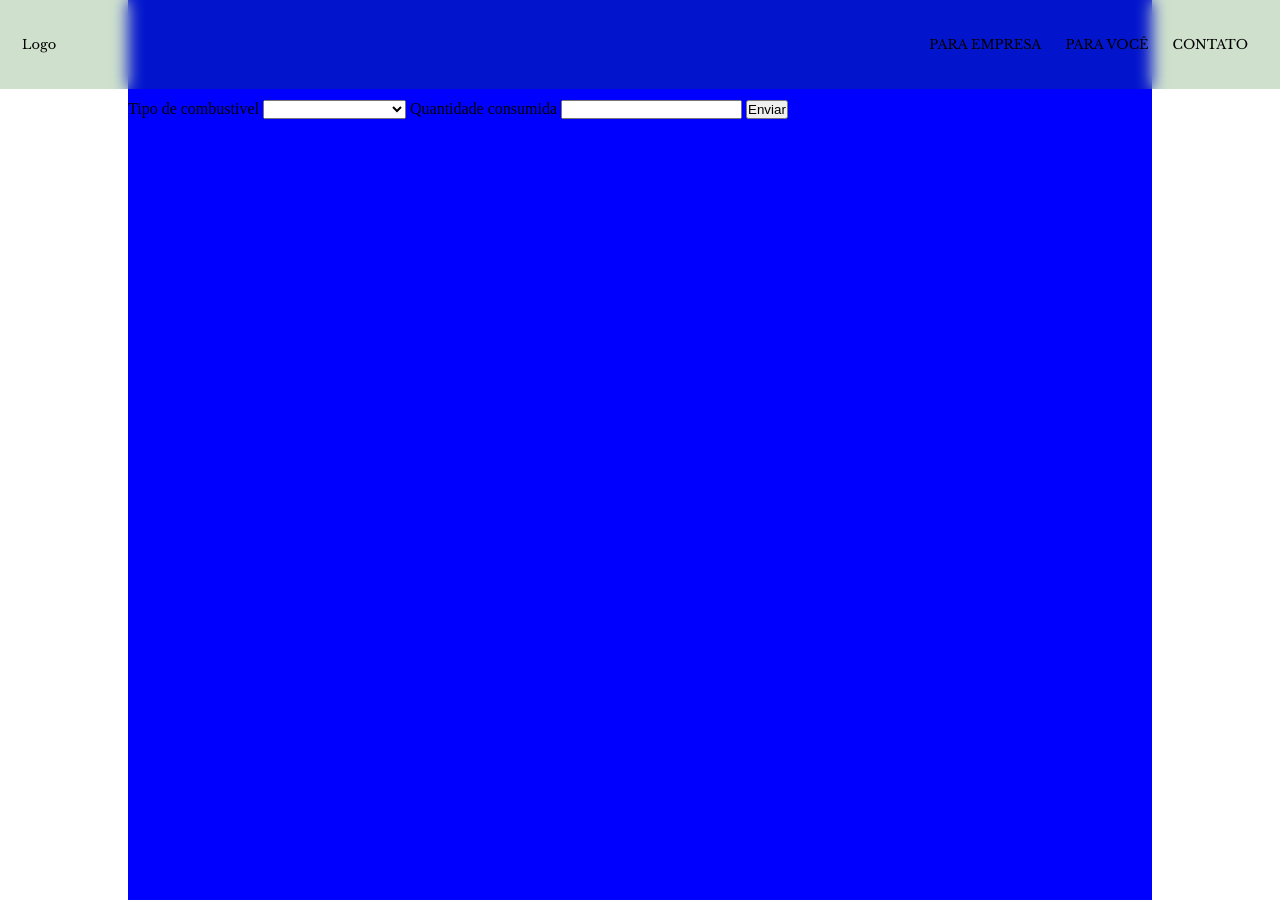
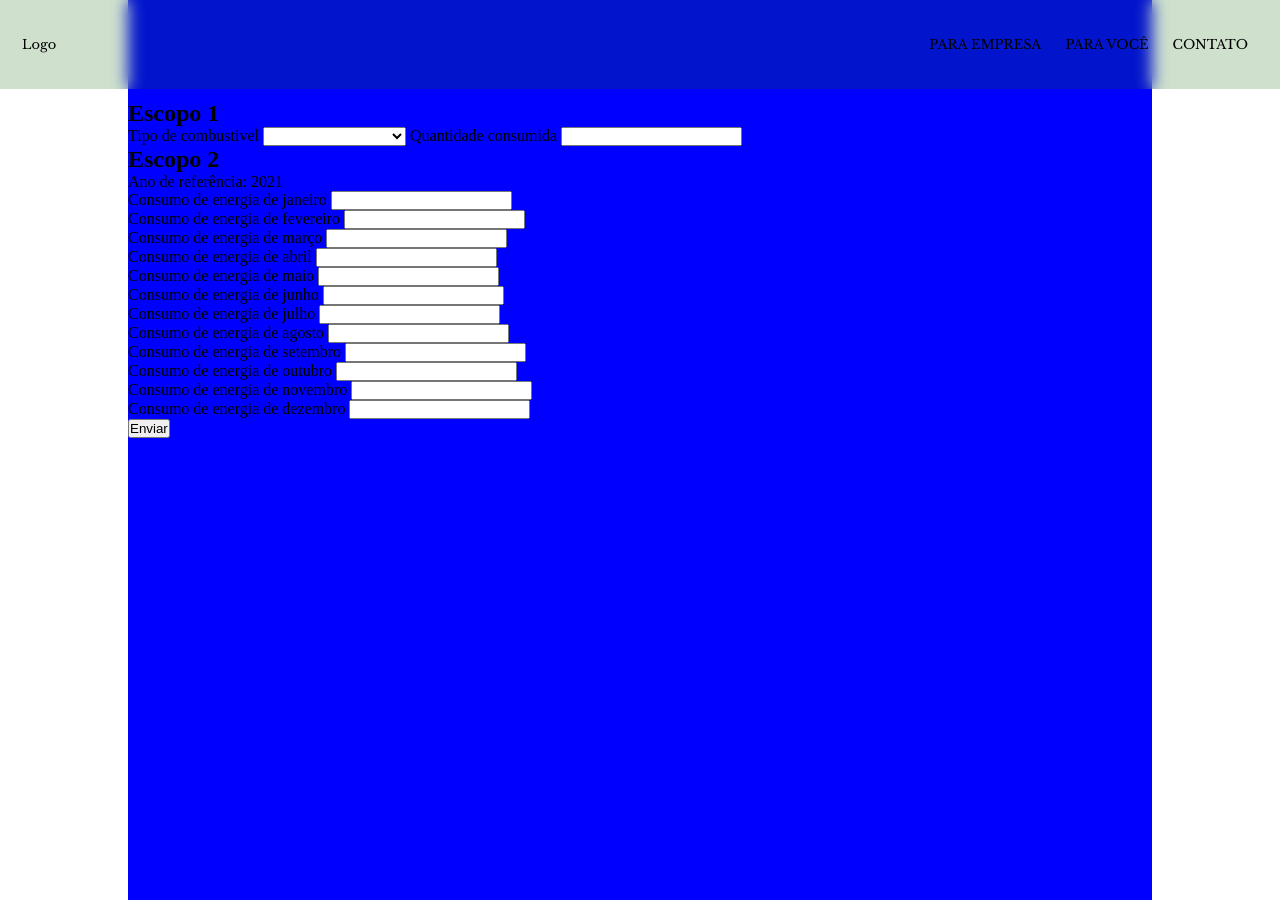
Before and after one commit to ToxicOtter/Carbono-Neutro, a Flask app: page /para-empresa in a window 1280 px wide. Run offline with Flask 2, Linux system fonts and the light colour scheme.

Commit message:
Implementação dos cálculos do escopo 2

```diff
--- a/server.py
+++ b/server.py
@@ -100,7 +100,18 @@ def combustivel():
                 gasto = cons * (1.817/ 1000)  # gasto = total kg co2 gerado pela queima de 1ton
             case "residuos":
                 gasto = cons * (1.161/ 1000)  # gasto = total kg co2 gerado pela queima de 1ton
-        print(gasto)
+        gasto += float(request.form["ener_jan"])*0.1164
+        gasto += float(request.form["ener_fev"])*0.08200
+        gasto += float(request.form["ener_mar"])*0.0673
+        gasto += float(request.form["ener_abr"])*0.0764
+        gasto += float(request.form["ener_mai"])*0.0883
+        gasto += float(request.form["ener_jun"])*0.1491
+        gasto += float(request.form["ener_jul"])*0.1634
+        gasto += float(request.form["ener_ago"])*0.1743
+        gasto += float(request.form["ener_set"])*0.1699
+        gasto += float(request.form["ener_out"])*0.1786
+        gasto += float(request.form["ener_nov"])*0.1484
+        gasto += float(request.form["ener_dez"])*0.1029
     return render_template("company.html", gasto=gasto)
 
 
--- a/templates/company.html
+++ b/templates/company.html
@@ -18,6 +18,7 @@
     </header>
     <main>
         <form action="{{url_for('combustivel')}}" method="post" enctype="multipart/form-data">
+            <h2>Escopo 1</h2>
             <label for="tipo_combustivel">Tipo de combustivel</label>
             <select name="tipo_combustivel" id="">
                 <option value=""></option>
@@ -50,6 +51,35 @@
             </select>
             <label for="qtd_combs">Quantidade consumida</label>
             <input type="number" name="qtd_combs" id="">
+
+            <h2>Escopo 2</h2>
+            <p>Ano de referência: 2021</p>
+
+            <label for="ener_jan">Consumo de energia de janeiro</label>
+            <input type="number" name="ener_jan" id=""><br>
+            <label for="ener_fev">Consumo de energia de fevereiro</label>
+            <input type="number" name="ener_fev" id=""><br>
+            <label for="ener_mar">Consumo de energia de março</label>
+            <input type="number" name="ener_mar" id=""><br>
+            <label for="ener_abr">Consumo de energia de abril</label>
+            <input type="number" name="ener_abr" id=""><br>
+            <label for="ener_mai">Consumo de energia de maio</label>
+            <input type="number" name="ener_mai" id=""><br>
+            <label for="ener_jun">Consumo de energia de junho</label>
+            <input type="number" name="ener_jun" id=""><br>
+            <label for="ener_jul">Consumo de energia de julho</label>
+            <input type="number" name="ener_jul" id=""><br>
+            <label for="ener_ago">Consumo de energia de agosto</label>
+            <input type="number" name="ener_ago" id=""><br>
+            <label for="ener_set">Consumo de energia de setembro</label>
+            <input type="number" name="ener_set" id=""><br>
+            <label for="ener_out">Consumo de energia de outubro</label>
+            <input type="number" name="ener_out" id=""><br>
+            <label for="ener_nov">Consumo de energia de novembro</label>
+            <input type="number" name="ener_nov" id=""><br>
+            <label for="ener_dez">Consumo de energia de dezembro</label>
+            <input type="number" name="ener_dez" id=""><br>
+
             <input type="submit" value="Enviar">
         </form>
 
```
